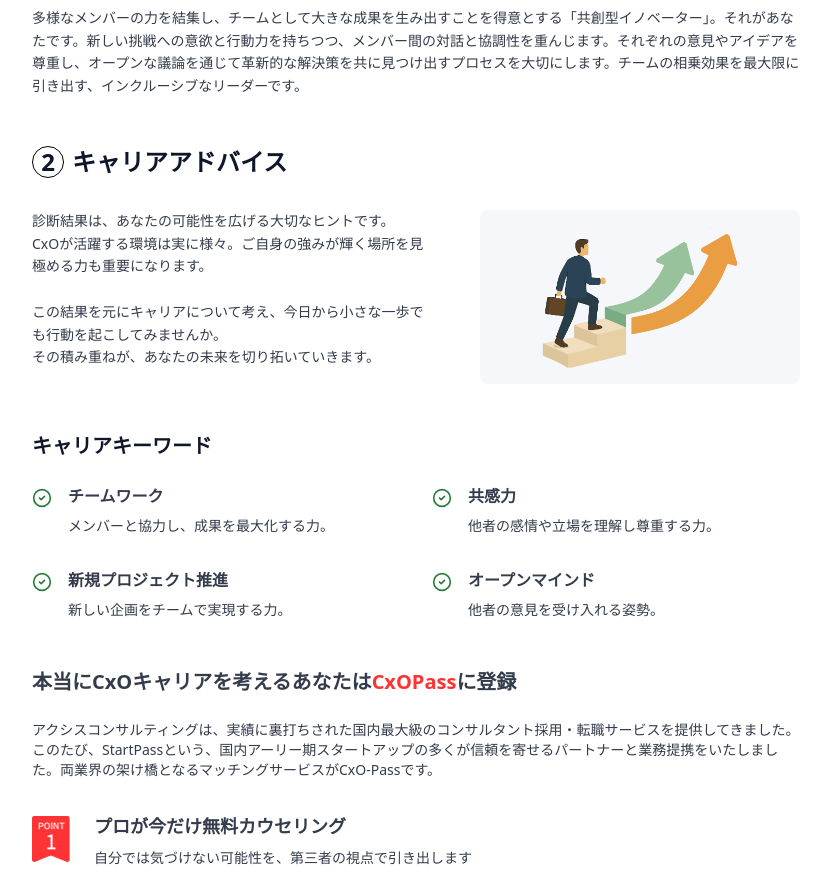
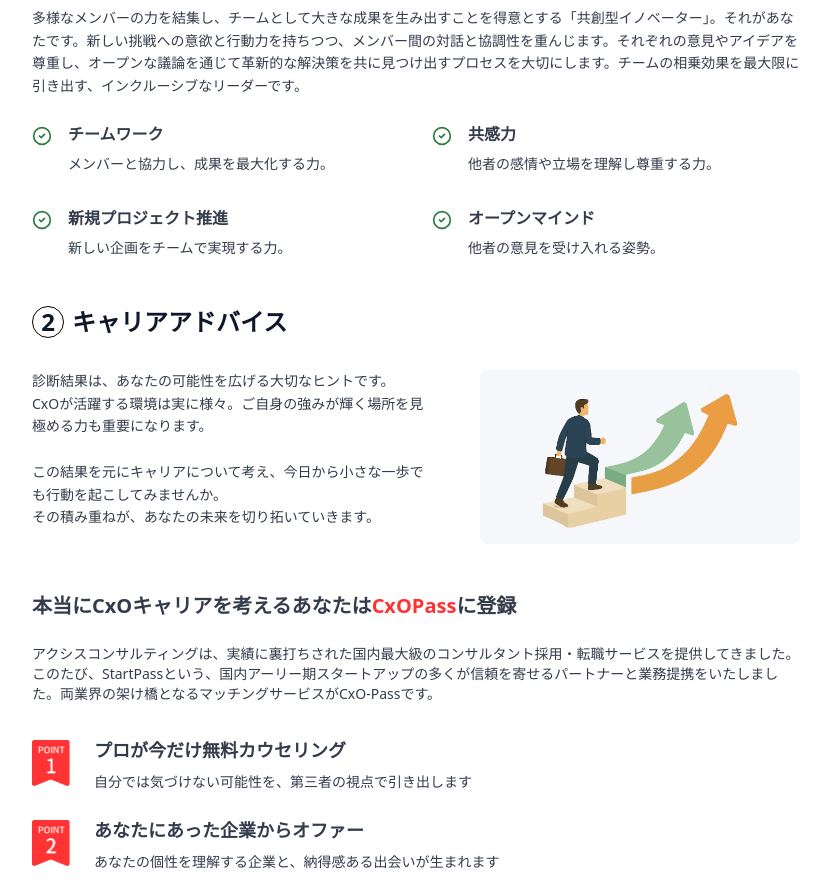
Before and after one commit to ShunTanaka-ui/CxO, a React (Vite) app: page /result in a window 1280 px wide. Shown: the part 1860-2754 px from the top of the page, without its empty margins (224-1053 px from the left). Built offline with nearby package versions, Linux system fonts and the light colour scheme.

Commit message:
キャリアキーワードの位置を変更し、タイトルを削除

```diff
--- a/src/screens/ResultPage/index.tsx
+++ b/src/screens/ResultPage/index.tsx
@@ -638,6 +638,9 @@ export const ResultPage = (): JSX.Element => {
                 {getTypeDescription(typeResult.typePattern)}
               </p>
             </div>
+            <div className="mt-6">
+              <EnvironmentPoints points={getEnvironmentPoints(typeResult.typePattern)} />
+            </div>
           </div>
 
           <div className="w-full mb-8 md:mb-12">
@@ -661,11 +664,6 @@ export const ResultPage = (): JSX.Element => {
             </div>
           </div>
 
-          <div className="w-full mb-8 md:mb-12">
-            <h3 className="text-lg md:text-xl font-bold mb-4 md:mb-6">キャリアキーワード</h3>
-            <EnvironmentPoints points={getEnvironmentPoints(typeResult.typePattern)} />
-          </div>
-
           <CxoPassRegistration />
         </section>
       </div>
```
